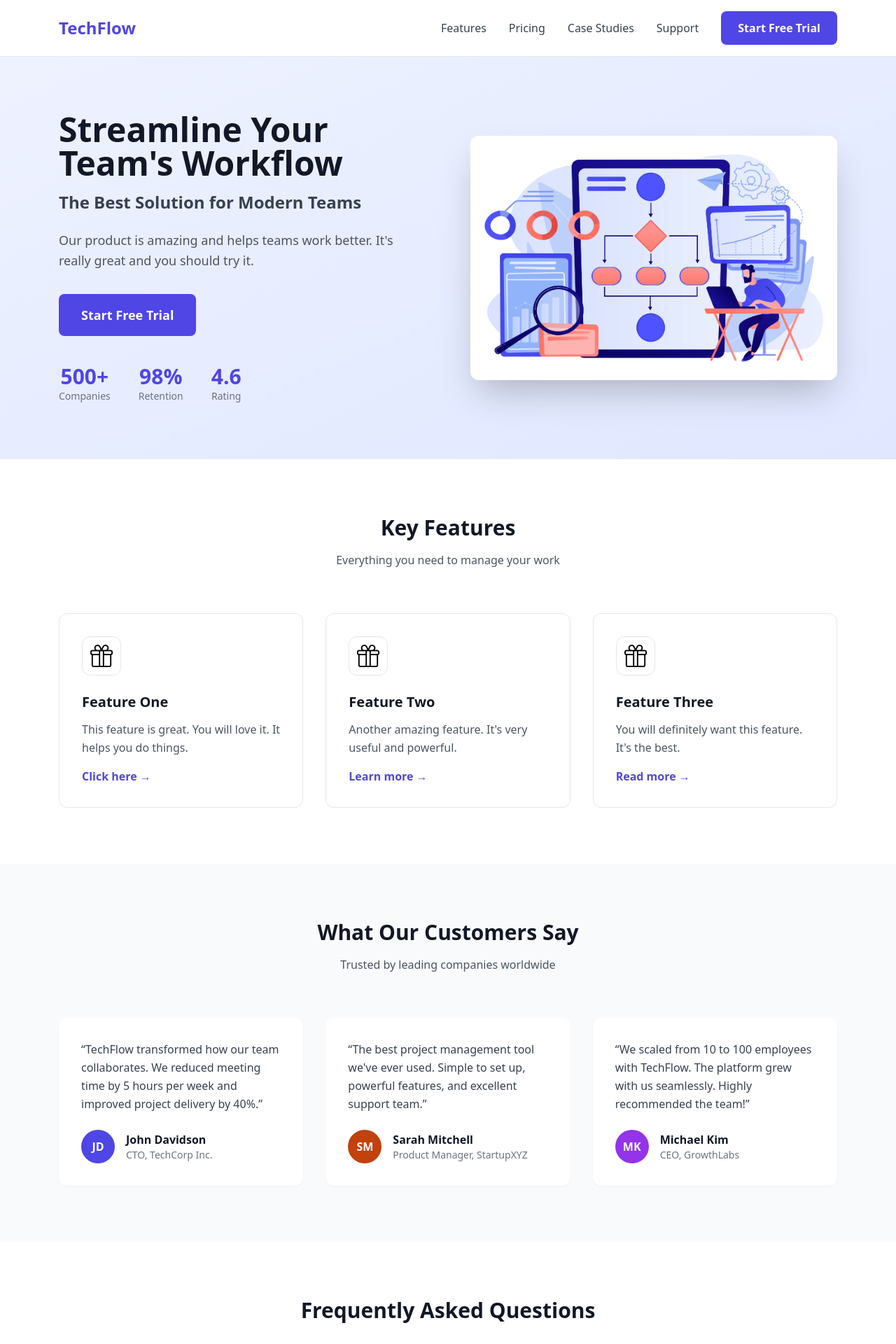
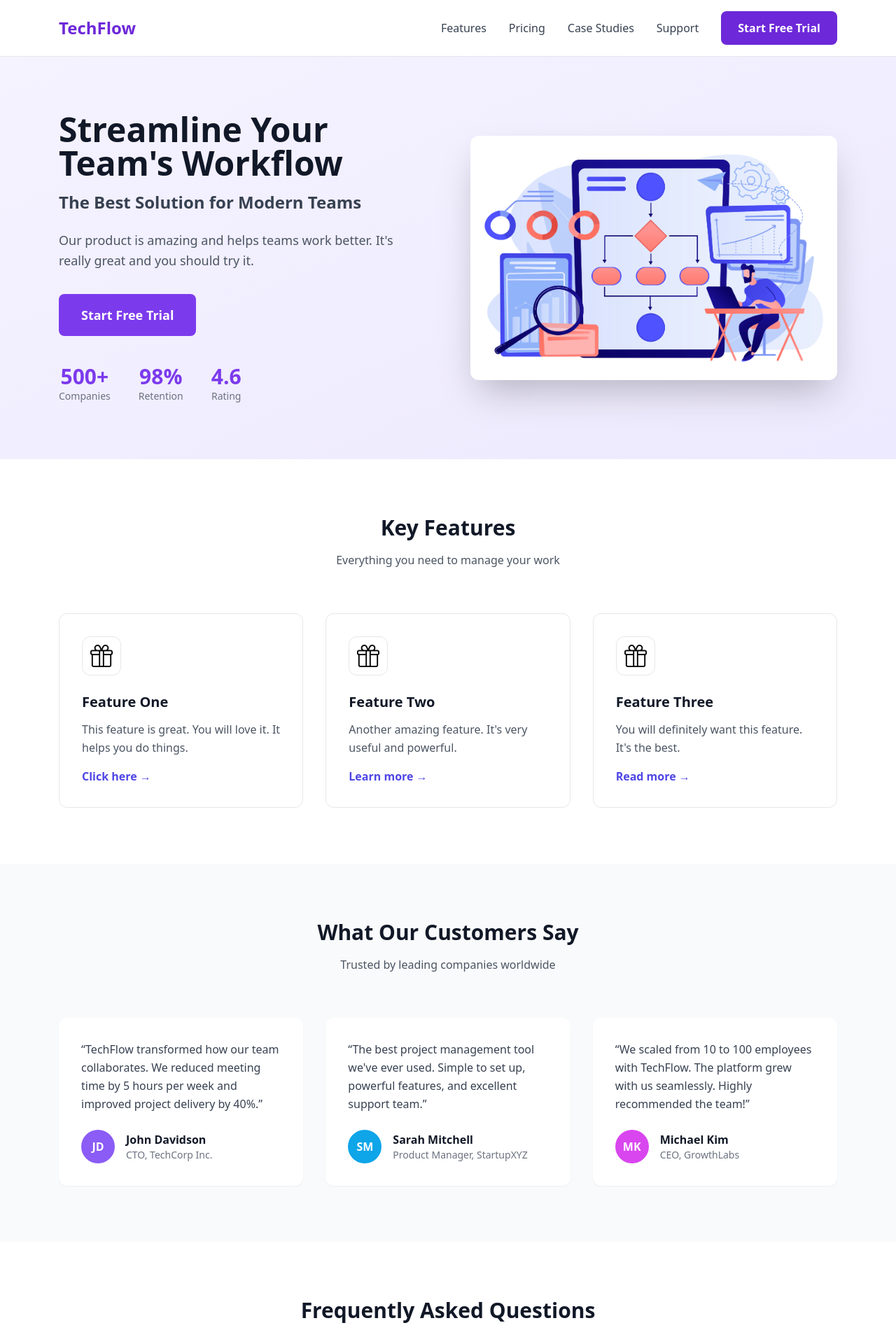
Before and after one commit to rumeshwrkn/nextjs-seo-demo, a Next.js app: page /bad in a window 1280 px wide. Shown: the top 1920 px of the page at 70% size. Built offline with nearby package versions, Linux system fonts and the light colour scheme.

Commit message:
update: site colors

```diff
--- a/components/ui/CTAFooter.tsx
+++ b/components/ui/CTAFooter.tsx
@@ -7,7 +7,7 @@ type CTAProps = {
 export function CTA({ variant }: CTAProps) {
 
   return (
-    <section className="py-20 bg-primary text-white text-center">
+    <section className="py-20  bg-primary text-white text-center">
       <div className="max-w-4xl mx-auto px-5">
         {variant === 'bad' ? (
           // Wrong heading level
--- a/components/ui/Header.tsx
+++ b/components/ui/Header.tsx
@@ -15,17 +15,17 @@ export function Header({ variant }: HeaderProps) {
       <div className="bg-white border-b border-gray-200 sticky top-0 z-50">
         <div className="max-w-6xl mx-auto px-5 py-4 flex justify-between items-center">
           {/* No aria-label on logo link */}
-          <Link href="/site1" className="text-2xl font-bold text-primary">
+          <Link href="/site1" className="text-2xl font-bold text-violet-700">
             TechFlow
           </Link>
 
           {/* No nav role or aria-label */}
           <div className="hidden md:flex items-center gap-8">
-            <a href="" className="text-gray-700 hover:text-primary font-medium">Features</a>
-            <a href="#" className="text-gray-700 hover:text-primary font-medium">Pricing</a>
-            <a href="#" className="text-gray-700 hover:text-primary font-medium">Case Studies</a>
-            <a href="#" className="text-gray-700 hover:text-primary font-medium">Support</a>
-            <a href="#" className="bg-primary hover:bg-primary-dark text-white px-6 py-3 rounded-lg font-semibold">
+            <a href="" className="text-gray-700 hover:text-violet-700 font-medium">Features</a>
+            <a href="#" className="text-gray-700 hover:text-violet-700 font-medium">Pricing</a>
+            <a href="#" className="text-gray-700 hover:text-violet-700 font-medium">Case Studies</a>
+            <a href="#" className="text-gray-700 hover:text-violet-700 font-medium">Support</a>
+            <a href="#" className="bg-violet-700 hover:bg-violet-800 text-white px-6 py-3 rounded-lg font-semibold">
               Start Free Trial
             </a>
           </div>
--- a/components/ui/Hero.tsx
+++ b/components/ui/Hero.tsx
@@ -9,7 +9,7 @@ export function Hero({ variant }: HeroProps) {
 
   if (variant === 'bad') {
     return (
-      <div className="py-20 bg-gradient-to-br from-indigo-50 to-indigo-100">
+      <div className="py-20 bg-gradient-to-br from-violet-50 to-violet-100">
         <div className="max-w-6xl mx-auto px-5 grid md:grid-cols-2 gap-16 items-center">
           <div>
             {/* Multiple H1 tags */}
@@ -25,21 +25,21 @@ export function Hero({ variant }: HeroProps) {
               Our product is amazing and helps teams work better. It&apos;s really great and you should try it.
             </p>
 
-            <a href="/bad/does-not-exist" className="inline-block bg-primary hover:bg-primary-dark text-white px-8 py-4 rounded-lg font-semibold text-lg">
+            <a href="/bad/does-not-exist" className="inline-block bg-violet-600 hover:bg-violet-700 text-white px-8 py-4 rounded-lg font-semibold text-lg">
               Start Free Trial
             </a>
 
             <div className="flex gap-10 mt-10">
               <div className="text-center">
-                <div className="text-3xl font-bold text-primary">500+</div>
+                <div className="text-3xl font-bold text-violet-600">500+</div>
                 <div className="text-sm text-gray-500">Companies</div>
               </div>
               <div className="text-center">
-                <div className="text-3xl font-bold text-primary">98%</div>
+                <div className="text-3xl font-bold text-violet-600">98%</div>
                 <div className="text-sm text-gray-500">Retention</div>
               </div>
               <div className="text-center">
-                <div className="text-3xl font-bold text-primary">4.6</div>
+                <div className="text-3xl font-bold text-violet-600">4.6</div>
                 <div className="text-sm text-gray-500">Rating</div>
               </div>
             </div>
--- a/components/ui/Testimonials.tsx
+++ b/components/ui/Testimonials.tsx
@@ -13,21 +13,26 @@ const testimonials = [
     name: "John Davidson",
     title: "CTO, TechCorp Inc.",
     initials: "JD",
-    color: "bg-primary"
+    color: "bg-violet-500",
+    color2: "bg-primary",
+
   },
   {
     quote: "The best project management tool we've ever used. Simple to set up, powerful features, and excellent support team.",
     name: "Sarah Mitchell",
     title: "Product Manager, StartupXYZ",
     initials: "SM",
-    color: "bg-orange-700"
+    color: "bg-sky-500",
+    color2: "bg-green-600",
+
   },
   {
     quote: "We scaled from 10 to 100 employees with TechFlow. The platform grew with us seamlessly. Highly recommended the team!",
     name: "Michael Kim",
     title: "CEO, GrowthLabs",
     initials: "MK",
-    color: "bg-purple-600"
+    color: "bg-fuchsia-500",
+    color2: "bg-yellow-600",
   }
 ]
 
@@ -110,7 +115,7 @@ function GoodTestimonials() {
                 </h3>
               </blockquote>
               <div className="flex items-center gap-4">
-                <div className={`w-12 h-12 ${item.color} rounded-full flex items-center justify-center text-white font-bold`}>
+                <div className={`w-12 h-12 ${item.color2} rounded-full flex items-center justify-center text-white font-bold`}>
                   {item.initials}
                 </div>
                 <div>
```
